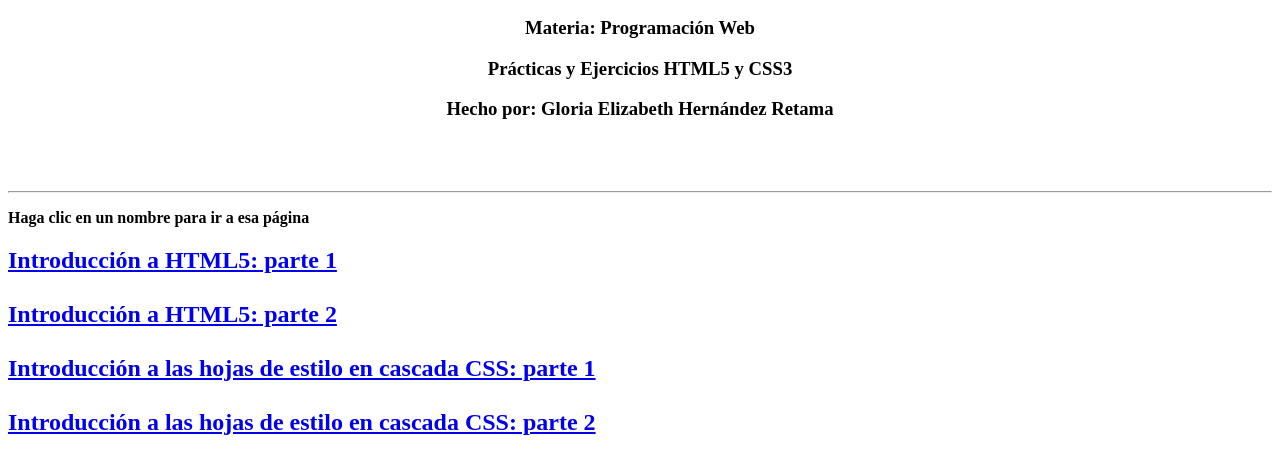
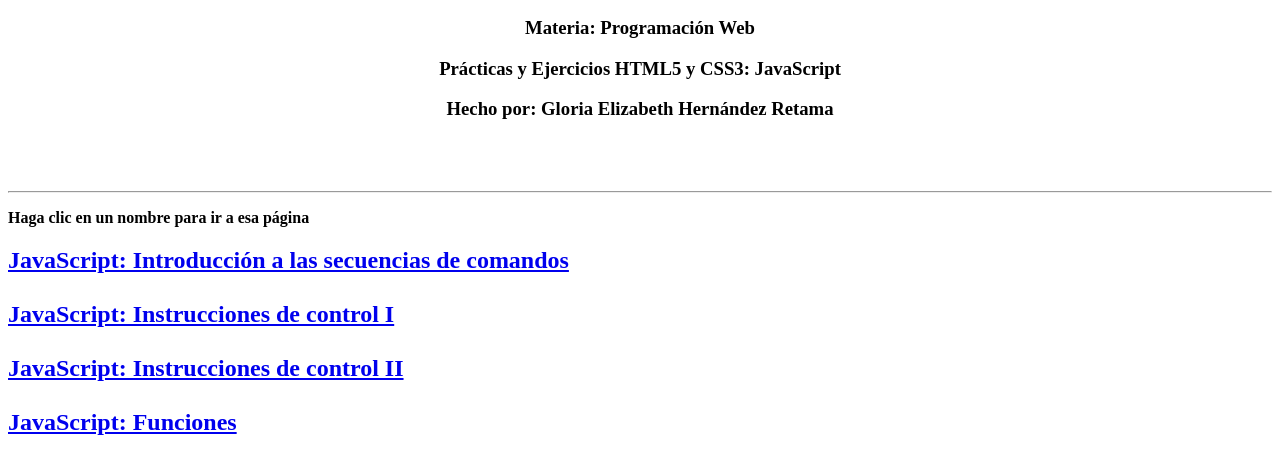
Before and after one commit to gloely17/gloely17.github.io, a plain HTML site: page index.html in a window 1280 px wide. Shown: the part 400-874 px from the top of the page. Drawn offline with Linux system fonts and the light colour scheme.

Commit message:
Add files via upload
2

```diff
--- a/index.html
+++ b/index.html
@@ -1,19 +1,19 @@
 <!DOCTYPE html>
-
-<!-- index.html -->
-<html>
-    <head>
-        <meta charset="utf-8">
-        <title>Unidad 1 y 2</title>
+<html lang="en">
+<head>
+    <meta charset="UTF-8">
+    <meta http-equiv="X-UA-Compatible" content="IE=edge">
+    <meta name="viewport" content="width=device-width, initial-scale=1.0">
+    <title>Unidad 3</title>
     </head>
     <body>
         <p>
         <div align="center">
-            <img src="logo itsx.png" width="270" height="270" alt="logo de la instituci&oacute;n">
+            <img src="img/logo itsx.png" width="270" height="270" alt="logo de la instituci&oacute;n">
             <h1>Instituto Tecnol&oacute;gico Superior de Xalapa</h1>
             <h2>Ingenier&iacute;a en Sistemas Computacionales</h2>
             <h3>Materia: Programaci&oacute;n Web</h3>
-            <h3><b>Pr&aacute;cticas y Ejercicios HTML5 y CSS3</b></h3>
+            <h3><b>Pr&aacute;cticas y Ejercicios HTML5 y CSS3: JavaScript</b></h3>
             <h3>Hecho por: Gloria Elizabeth Hern&aacute;ndez Retama</h3><br><br>
         </div>
         </p>
@@ -23,11 +23,13 @@
         <!-- la lista contiene cuatro elementos de lista-->
 
         <h2>
-        <a href="Capitulo2/index.html">Introducci&oacute;n a HTML5: parte 1</a><br><br>
-        <a href="Capitulo3/index.html">Introducci&oacute;n a HTML5: parte 2</a><br><br>
-        <a href="Capitulo4/index.html">Introducci&oacute;n a las hojas de estilo en cascada CSS: parte 1</a><br><br>
-        <a href="Capitulo5/index.html">Introducci&oacute;n a las hojas de estilo en cascada CSS: parte 2</a><br><br>
+        <a href="Capitulo 6/index.html">JavaScript: Introducci&oacute;n a las secuencias de comandos</a><br><br>
+        <a href="Capitulo 7/index.html">JavaScript: Instrucciones de control I</a><br><br>
+        <a href="Capitulo 8/index.html">JavaScript: Instrucciones de control II</a><br><br>
+        <a href="Capitulo 9/index.html">JavaScript: Funciones</a><br><br>
 
         </h2>
     </body>
 </html>
+</body>
+</html>
```
